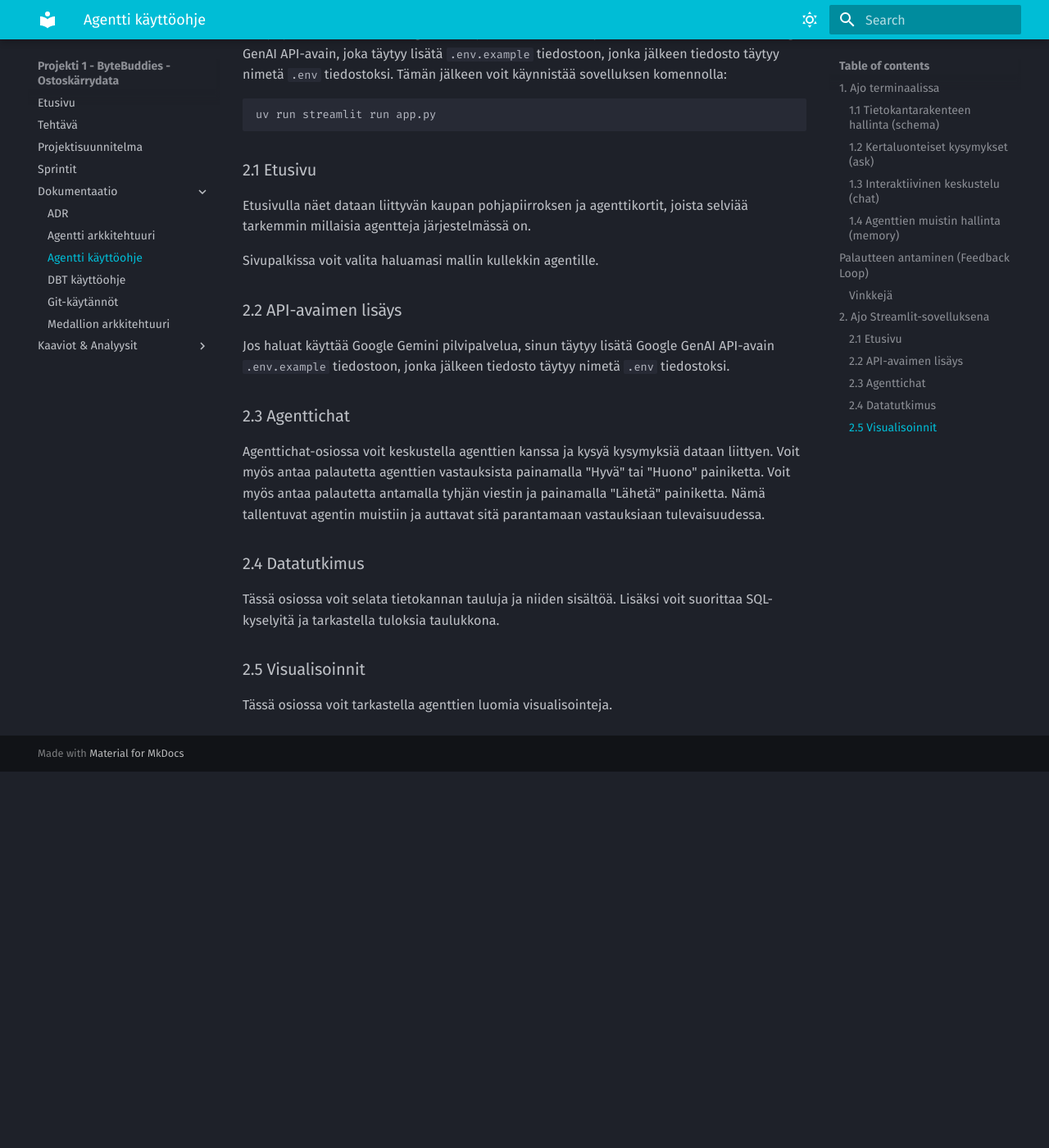
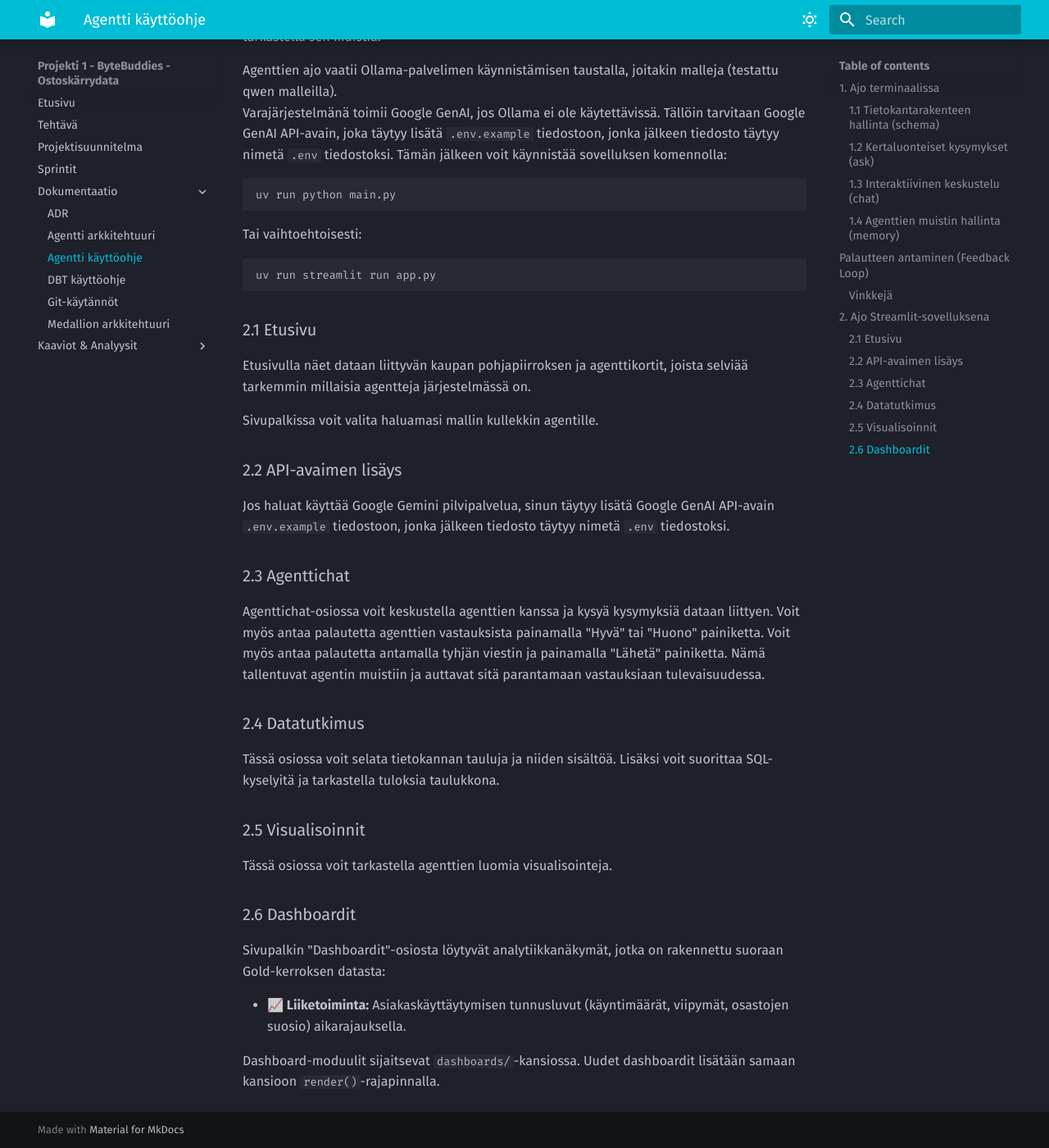
Before and after one commit to mitro54/uwb-shopping-cart-analytics-pipeline, an MkDocs documentation site: the page built from docs/agentti_kayttoohje.md, in a window 1280 px wide and 1400 px high, scrolled down 2196 px. Shown: the whole window at 82% size. Built offline with MkDocs 1.6.1 and Material for MkDocs 9.7.7, drawn with Linux system fonts in a browser that asks for light colours; before the commit the page ends 3137 px from its top, so only the background shows below that; some of the changed text lies outside the part shown.

Commit message:
docs: update launch instructions and add dashboard section to usage guide

````diff
--- a/docs/agentti_kayttoohje.md
+++ b/docs/agentti_kayttoohje.md
@@ -11,6 +11,10 @@ uv run python -m agents.main ask "Mitä osastoja kaupassa on ja millä osastolla
 tai
 
 2) Streamlit-sovelluksena komennolla:
+```bash
+uv run python main.py
+```
+Tai vaihtoehtoisesti:
 ```bash
 uv run streamlit run app.py
 ```
@@ -74,8 +78,13 @@ Streamlit-sovelluksessa on graafinen käyttöliittymä, jossa voit keskustella a
 Agenttien ajo vaatii Ollama-palvelimen käynnistämisen taustalla, joitakin malleja (testattu qwen malleilla).
 Varajärjestelmänä toimii Google GenAI, jos Ollama ei ole käytettävissä. Tällöin tarvitaan Google GenAI API-avain, joka täytyy lisätä `.env.example` tiedostoon, jonka jälkeen tiedosto täytyy nimetä `.env` tiedostoksi. Tämän jälkeen voit käynnistää sovelluksen komennolla:
 ```bash
+uv run python main.py
+```
+Tai vaihtoehtoisesti:
+```bash
 uv run streamlit run app.py
 ```
+
 
 ### 2.1 Etusivu
 
@@ -98,3 +107,11 @@ Tässä osiossa voit selata tietokannan tauluja ja niiden sisältöä. Lisäksi
 ### 2.5 Visualisoinnit
 
 Tässä osiossa voit tarkastella agenttien luomia visualisointeja.
+
+### 2.6 Dashboardit
+
+Sivupalkin "Dashboardit"-osiosta löytyvät analytiikkanäkymät, jotka on rakennettu suoraan Gold-kerroksen datasta:
+
+- **📈 Liiketoiminta:** Asiakaskäyttäytymisen tunnusluvut (käyntimäärät, viipymät, osastojen suosio) aikarajauksella.
+
+Dashboard-moduulit sijaitsevat `dashboards/`-kansiossa. Uudet dashboardit lisätään samaan kansioon `render()`-rajapinnalla.
````
